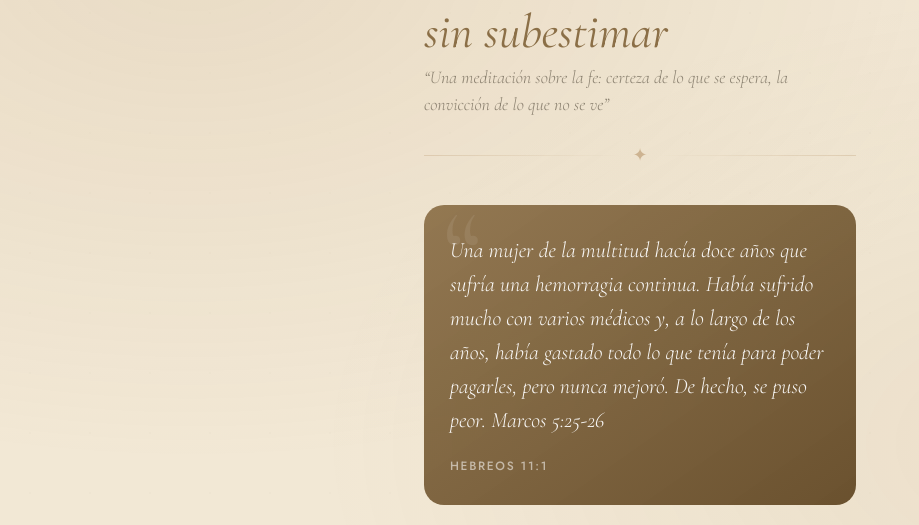
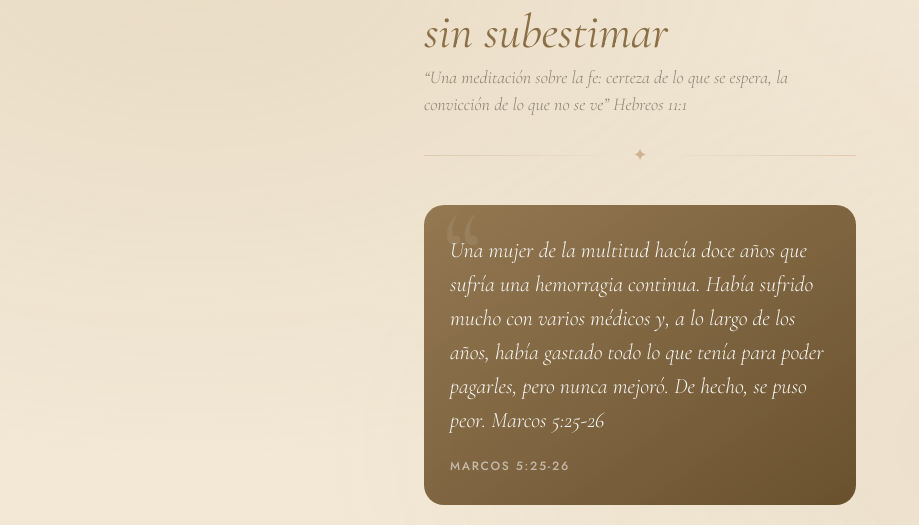
Before and after one commit to Gab1nh0/siloe, a React (Vite) app: page / in a window 1280 px wide. Both pictures are taken after a click on the element "chevron_right". Shown: the part 197-722 px from the top of the page, without its empty margins (0-919 px from the left). Built offline with nearby package versions, Linux system fonts and the light colour scheme.

Commit message:
capitulo1_v4

```diff
--- a/src/diaUno.tsx
+++ b/src/diaUno.tsx
@@ -53,7 +53,9 @@ function DiaUno({ onBack }: DiaUnoProps) {
           <h1 className="dia-uno-title">
             La Fe<br /><em>sin subestimar</em>
           </h1>
-          <p className="dia-uno-subtitle">“Una meditación sobre la fe: certeza de lo que se espera, la convicción de lo que no se ve”</p>
+          <p className="dia-uno-subtitle">“Una meditación sobre la fe: certeza de lo que se espera, la convicción de lo que no se ve”
+            Hebreos 11:1
+          </p>
 
           <div className="dia-uno-divider">
             <div className="dia-uno-divider-line" />
@@ -67,7 +69,7 @@ function DiaUno({ onBack }: DiaUnoProps) {
           <p className="dia-uno-verse-text">
             Una mujer de la multitud hacía doce años que sufría una hemorragia continua. Había sufrido mucho con varios médicos y, a lo largo de los años, había gastado todo lo que tenía para poder pagarles, pero nunca mejoró. De hecho, se puso peor. Marcos 5:25-26
           </p>
-          <span className="dia-uno-verse-ref">Hebreos 11:1</span>
+          <span className="dia-uno-verse-ref">Marcos 5:25-26</span>
         </div>
 
         {/* Cuerpo */}
```
